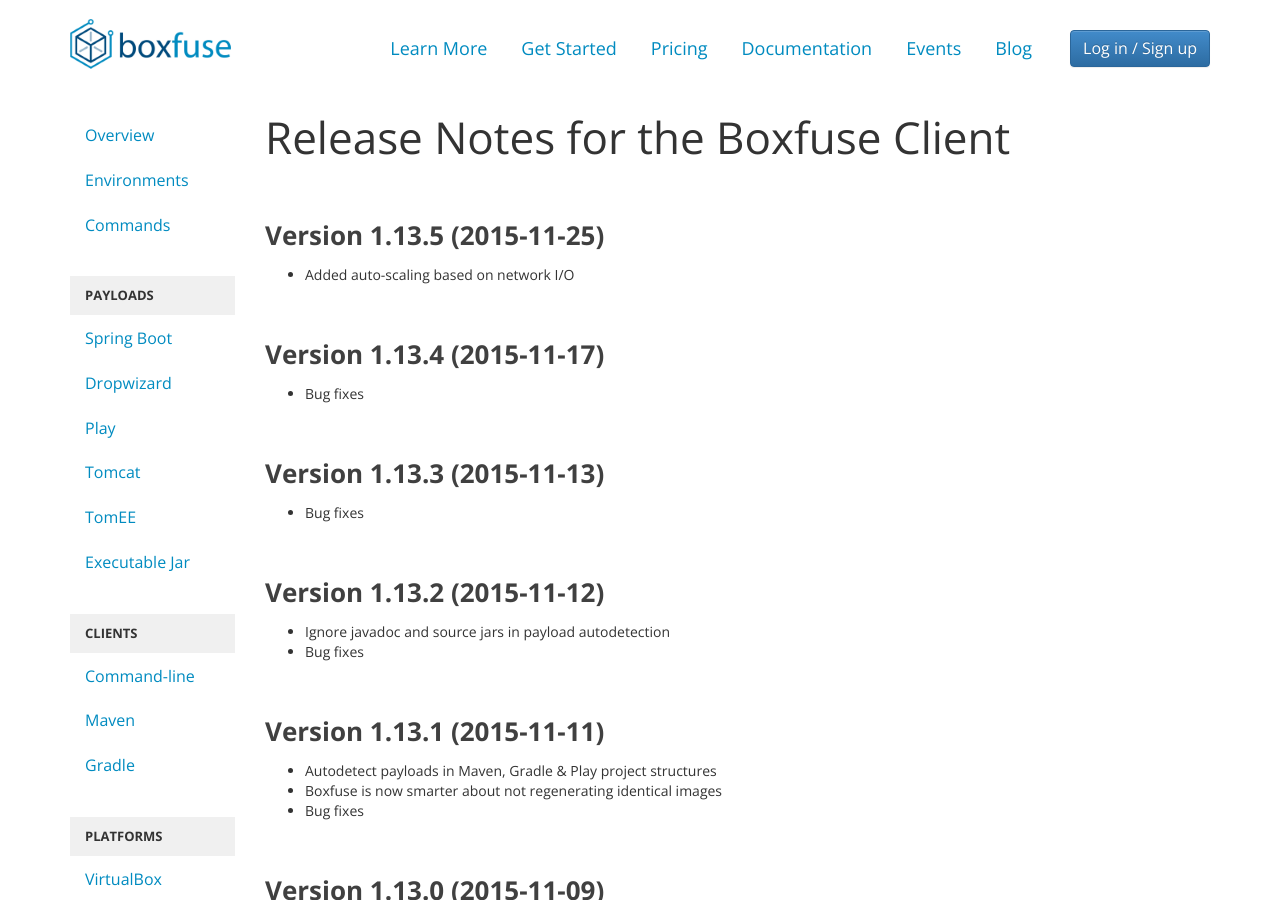
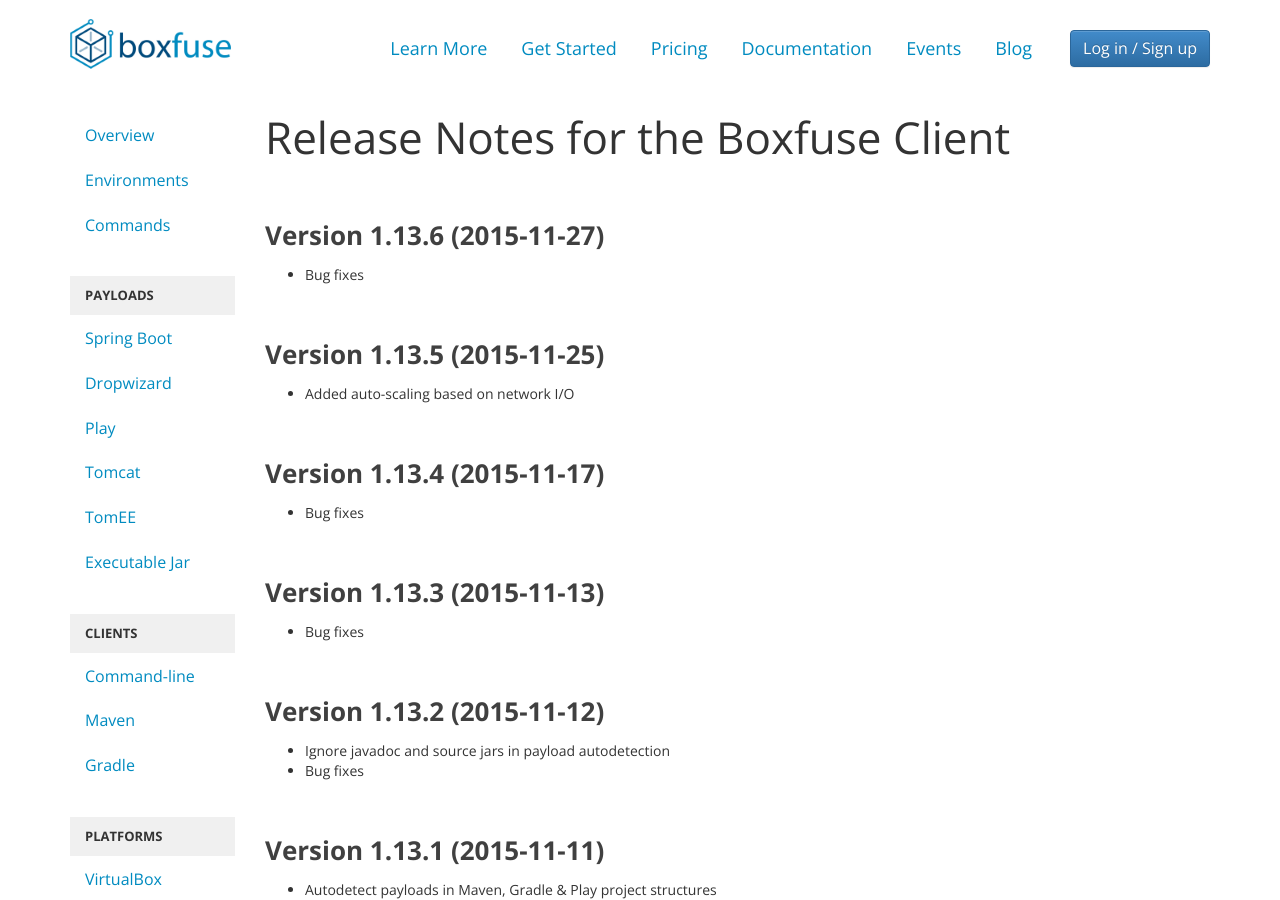
Before and after one commit to flyway/boxfuse.com, a Jekyll site: the page built from docs/releasenotes.html, in a window 1280 px wide and 900 px high. Built offline with Jekyll 4.4.1, drawn with Linux system fonts in a browser that asks for light colours.

Commit message:
Updated for 1.13.6.791

```diff
--- a/_config.yml
+++ b/_config.yml
@@ -1,3 +1,3 @@
 safe: true
 exclude: [.gitattributes, .gitignore, boxfuse.com.iml, README.md, CNAME]
-boxfuseVersion: 1.13.5.790
+boxfuseVersion: 1.13.6.791
--- a/docs/releasenotes.html
+++ b/docs/releasenotes.html
@@ -4,6 +4,12 @@ menu: releasenotes
 subtitle: 'Release Notes for the Boxfuse Client'
 ---
 <div id="faq">
+    <h2>Version 1.13.6 (2015-11-27)</h2>
+
+    <ul>
+        <li>Bug fixes</li>
+    </ul>
+
     <h2>Version 1.13.5 (2015-11-25)</h2>
 
     <ul>
```
